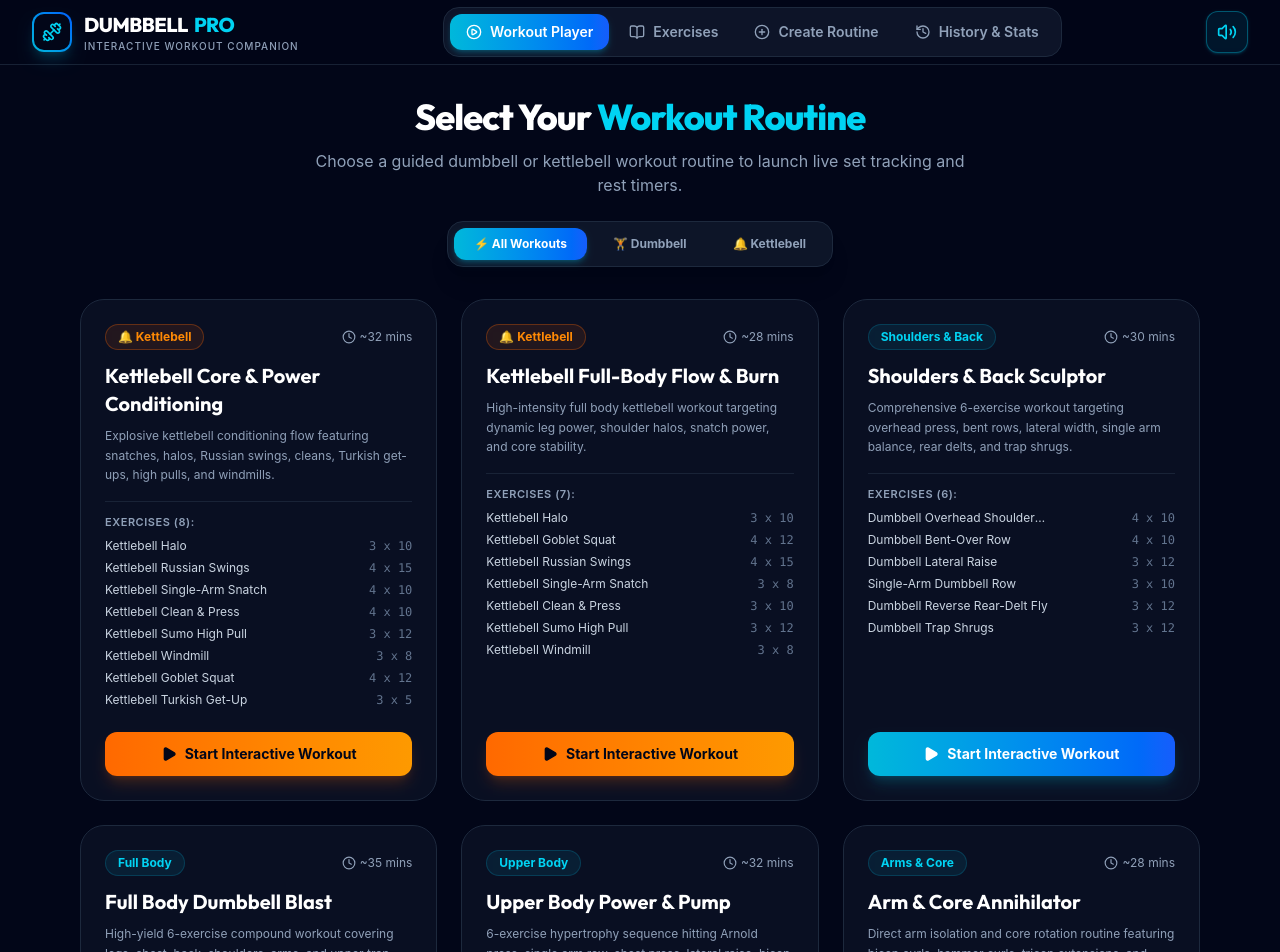
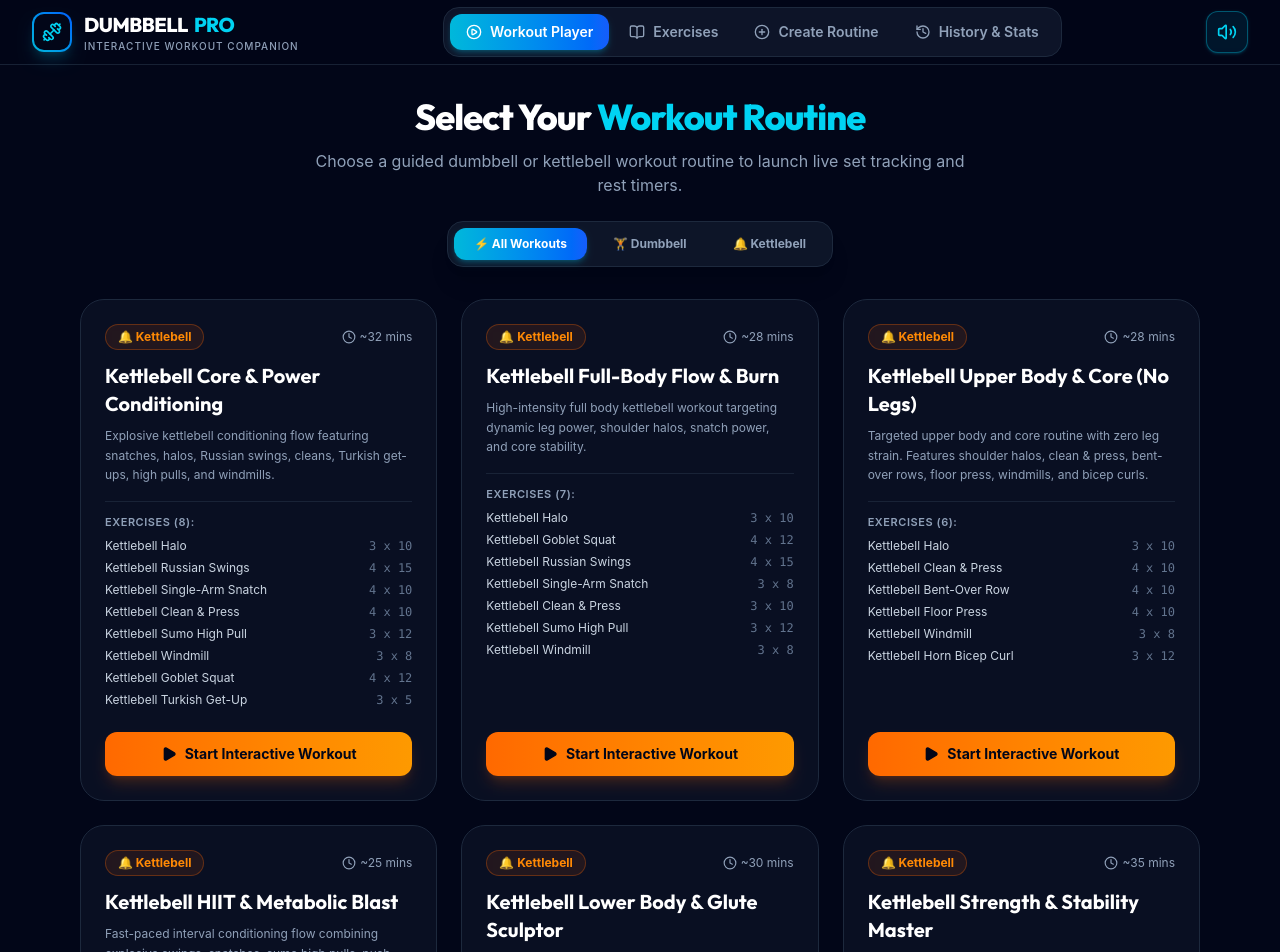
Before and after one commit to nutjaa/dumbell-workout, a React (Vite) app: page / in a window 1280 px wide. Shown: the top 952 px of the page. Built offline with nearby package versions, Linux system fonts and the light colour scheme.

Commit message:
feat: add six new kettlebell exercises and four corresponding training routines

```diff
--- a/src/data/exercises.js
+++ b/src/data/exercises.js
@@ -206,6 +206,157 @@ export const EXERCISES = [
     defaultWeight: 10,
     defaultRestSec: 45,
     animationType: 'kettlebell_halo'
+  },
+  {
+    id: 'kb-bent-over-row',
+    name: 'Kettlebell Bent-Over Row',
+    category: 'Kettlebell',
+    equipmentType: 'Kettlebell',
+    difficulty: 'Intermediate',
+    equipment: 'Single or Pair of Kettlebells',
+    targetMuscles: ['Latissimus Dorsi', 'Rhomboids', 'Middle Traps'],
+    secondaryMuscles: ['Biceps', 'Rear Deltoids', 'Core'],
+    description: 'Powerful pulling movement using a kettlebell to build upper back thickness and posture strength.',
+    steps: [
+      'Stand feet shoulder-width apart, hinge forward at hips with spine straight and knees soft.',
+      'Grip kettlebell handle with arm extended toward floor.',
+      'Drive elbow backward pulling kettlebell to lower rib cage.',
+      'Squeeze shoulder blade at top, then lower under control.'
+    ],
+    formTips: [
+      'Maintain flat back and neutral neck throughout.',
+      'Pull through elbow without using torso momentum.'
+    ],
+    defaultSets: 4,
+    defaultReps: 10,
+    defaultWeight: 16,
+    defaultRestSec: 60,
+    animationType: 'bent_over_row'
+  },
+  {
+    id: 'kb-floor-press',
+    name: 'Kettlebell Floor Press',
+    category: 'Kettlebell',
+    equipmentType: 'Kettlebell',
+    difficulty: 'Beginner',
+    equipment: 'Single or Pair of Kettlebells',
+    targetMuscles: ['Pectoralis Major', 'Anterior Deltoid'],
+    secondaryMuscles: ['Triceps', 'Core'],
+    description: 'Chest pressing variation performed on the floor to limit shoulder stress while building upper push power.',
+    steps: [
+      'Lie flat on back with knees bent, holding kettlebell in rack position at side of chest.',
+      'Press kettlebell straight up vertically until arm is locked overhead.',
+      'Pause briefly, then lower back down until triceps touch floor.',
+      'Pause on floor for a moment before pressing again.'
+    ],
+    formTips: [
+      'Keep wrists stacked straight over elbows.',
+      'Do not bounce triceps off the floor.'
+    ],
+    defaultSets: 4,
+    defaultReps: 10,
+    defaultWeight: 16,
+    defaultRestSec: 60,
+    animationType: 'chest_press'
+  },
+  {
+    id: 'kb-bicep-curl',
+    name: 'Kettlebell Horn Bicep Curl',
+    category: 'Kettlebell',
+    equipmentType: 'Kettlebell',
+    difficulty: 'Beginner',
+    equipment: 'Single Kettlebell',
+    targetMuscles: ['Biceps Brachii'],
+    secondaryMuscles: ['Brachialis', 'Forearms'],
+    description: 'Bicep curl holding kettlebell by the horns for peak biceps contraction and grip strength.',
+    steps: [
+      'Stand upright holding kettlebell by the horns in front of chest.',
+      'Lower weight until arms are fully extended at thighs.',
+      'Curl kettlebell up toward chest squeezing biceps tightly at top.',
+      'Lower under control to full arm lockout.'
+    ],
+    formTips: [
+      'Keep elbows pinned near ribcage without swinging torso.'
+    ],
+    defaultSets: 3,
+    defaultReps: 12,
+    defaultWeight: 12,
+    defaultRestSec: 45,
+    animationType: 'bicep_curl'
+  },
+  {
+    id: 'kb-romanian-deadlift',
+    name: 'Kettlebell Romanian Deadlift (RDL)',
+    category: 'Kettlebell',
+    equipmentType: 'Kettlebell',
+    difficulty: 'Intermediate',
+    equipment: 'Single or Pair of Kettlebells',
+    targetMuscles: ['Hamstrings', 'Gluteus Maximus'],
+    secondaryMuscles: ['Lower Back (Erector Spinae)', 'Core'],
+    description: 'Hinge movement targeting the posterior chain, hamstrings stretch, and glute strength with a kettlebell.',
+    steps: [
+      'Stand feet hip-width apart holding kettlebell by the handle in front of thighs.',
+      'Hinge back at hips pushing hips rearward with slight knee bend.',
+      'Lower kettlebell down shins until hamstrings feel full stretch.',
+      'Contract glutes and extend hips to return to standing.'
+    ],
+    formTips: [
+      'Keep spine flat and kettlebell path close to legs.'
+    ],
+    defaultSets: 4,
+    defaultReps: 10,
+    defaultWeight: 20,
+    defaultRestSec: 60,
+    animationType: 'bent_over_row'
+  },
+  {
+    id: 'kb-lunges',
+    name: 'Kettlebell Goblet / Rack Lunges',
+    category: 'Kettlebell',
+    equipmentType: 'Kettlebell',
+    difficulty: 'Intermediate',
+    equipment: 'Single Kettlebell',
+    targetMuscles: ['Quadriceps', 'Gluteus Maximus', 'Hamstrings'],
+    secondaryMuscles: ['Calves', 'Core Balance'],
+    description: 'Unilateral leg builder holding kettlebell at chest or rack position for leg strength and balance.',
+    steps: [
+      'Hold kettlebell at chest in goblet position or locked in shoulder rack.',
+      'Step forward with one leg and lower back knee toward floor until both knees bent at 90 degrees.',
+      'Drive through front heel to return to standing position.',
+      'Alternate legs each rep.'
+    ],
+    formTips: [
+      'Keep front knee aligned over ankle without caving inward.'
+    ],
+    defaultSets: 3,
+    defaultReps: 10,
+    defaultWeight: 12,
+    defaultRestSec: 60,
+    animationType: 'goblet_squat'
+  },
+  {
+    id: 'kb-renegade-row',
+    name: 'Kettlebell Renegade Row',
+    category: 'Kettlebell',
+    equipmentType: 'Kettlebell',
+    difficulty: 'Advanced',
+    equipment: 'Pair of Kettlebells',
+    targetMuscles: ['Latissimus Dorsi', 'Core / Abs'],
+    secondaryMuscles: ['Rhomboids', 'Shoulders', 'Triceps'],
+    description: 'Advanced plank row holding kettlebell handles for core anti-rotation stability and back power.',
+    steps: [
+      'Assume high plank position gripping handles of two kettlebells on floor, feet wide.',
+      'Keep core rigid, row one kettlebell up to lower hip while balancing on opposite hand.',
+      'Lower kettlebell to floor under control, then alternate to opposite side.'
+    ],
+    formTips: [
+      'Squeeze glutes and core tight to keep hips from rotating.'
+    ],
+    defaultSets: 3,
+    defaultReps: 10,
+    defaultWeight: 14,
+    defaultRestSec: 60,
+    animationType: 'renegade_row'
   },
 
   // --- DUMBBELL EXERCISES SECTION ---
--- a/src/data/routines.js
+++ b/src/data/routines.js
@@ -35,6 +35,73 @@ export const DEFAULT_ROUTINES = [
       { exerciseId: 'kb-clean-press', sets: 3, targetReps: 10, targetWeight: 12, restSec: 60 },
       { exerciseId: 'kb-high-pull', sets: 3, targetReps: 12, targetWeight: 14, restSec: 45 },
       { exerciseId: 'kb-windmill', sets: 3, targetReps: 8, targetWeight: 10, restSec: 45 }
+    ]
+  },
+  {
+    id: 'routine-kb-upper-core-nolegs',
+    title: 'Kettlebell Upper Body & Core (No Legs)',
+    category: 'Kettlebell',
+    equipmentType: 'Kettlebell',
+    description: 'Targeted upper body and core routine with zero leg strain. Features shoulder halos, clean & press, bent-over rows, floor press, windmills, and bicep curls.',
+    estimatedMinutes: 28,
+    difficulty: 'Intermediate',
+    exercises: [
+      { exerciseId: 'kb-halo', sets: 3, targetReps: 10, targetWeight: 10, restSec: 45 },
+      { exerciseId: 'kb-clean-press', sets: 4, targetReps: 10, targetWeight: 14, restSec: 60 },
+      { exerciseId: 'kb-bent-over-row', sets: 4, targetReps: 10, targetWeight: 16, restSec: 60 },
+      { exerciseId: 'kb-floor-press', sets: 4, targetReps: 10, targetWeight: 16, restSec: 60 },
+      { exerciseId: 'kb-windmill', sets: 3, targetReps: 8, targetWeight: 10, restSec: 45 },
+      { exerciseId: 'kb-bicep-curl', sets: 3, targetReps: 12, targetWeight: 12, restSec: 45 }
+    ]
+  },
+  {
+    id: 'routine-kb-hiit-metabolic',
+    title: 'Kettlebell HIIT & Metabolic Blast',
+    category: 'Kettlebell',
+    equipmentType: 'Kettlebell',
+    description: 'Fast-paced interval conditioning flow combining explosive swings, snatches, sumo high pulls, push-presses, and core halos for max calorie burn.',
+    estimatedMinutes: 25,
+    difficulty: 'Advanced',
+    exercises: [
+      { exerciseId: 'kb-swings', sets: 4, targetReps: 20, targetWeight: 16, restSec: 45 },
+      { exerciseId: 'kb-snatch', sets: 4, targetReps: 12, targetWeight: 14, restSec: 45 },
+      { exerciseId: 'kb-high-pull', sets: 4, targetReps: 15, targetWeight: 16, restSec: 45 },
+      { exerciseId: 'kb-clean-press', sets: 3, targetReps: 10, targetWeight: 14, restSec: 60 },
+      { exerciseId: 'kb-halo', sets: 3, targetReps: 12, targetWeight: 10, restSec: 45 },
+      { exerciseId: 'kb-goblet-squat', sets: 3, targetReps: 15, targetWeight: 16, restSec: 45 }
+    ]
+  },
+  {
+    id: 'routine-kb-lower-glute',
+    title: 'Kettlebell Lower Body & Glute Sculptor',
+    category: 'Kettlebell',
+    equipmentType: 'Kettlebell',
+    description: 'Lower-body centric workout loading quads, hamstrings, and glutes with goblet squats, Romanian deadlifts, Russian swings, and lunges.',
+    estimatedMinutes: 30,
+    difficulty: 'Intermediate',
+    exercises: [
+      { exerciseId: 'kb-goblet-squat', sets: 4, targetReps: 12, targetWeight: 16, restSec: 60 },
+      { exerciseId: 'kb-romanian-deadlift', sets: 4, targetReps: 10, targetWeight: 20, restSec: 60 },
+      { exerciseId: 'kb-swings', sets: 4, targetReps: 15, targetWeight: 16, restSec: 45 },
+      { exerciseId: 'kb-lunges', sets: 3, targetReps: 10, targetWeight: 12, restSec: 60 },
+      { exerciseId: 'kb-high-pull', sets: 3, targetReps: 12, targetWeight: 16, restSec: 45 }
+    ]
+  },
+  {
+    id: 'routine-kb-strength-flow',
+    title: 'Kettlebell Strength & Stability Master',
+    category: 'Kettlebell',
+    equipmentType: 'Kettlebell',
+    description: 'Comprehensive technical strength routine emphasizing Turkish get-ups, single-arm snatches, heavy clean & press, windmills, and renegade rows.',
+    estimatedMinutes: 35,
+    difficulty: 'Advanced',
+    exercises: [
+      { exerciseId: 'kb-turkish-getup', sets: 4, targetReps: 5, targetWeight: 14, restSec: 75 },
+      { exerciseId: 'kb-clean-press', sets: 4, targetReps: 8, targetWeight: 16, restSec: 60 },
+      { exerciseId: 'kb-snatch', sets: 4, targetReps: 8, targetWeight: 14, restSec: 60 },
+      { exerciseId: 'kb-windmill', sets: 3, targetReps: 8, targetWeight: 12, restSec: 60 },
+      { exerciseId: 'kb-renegade-row', sets: 3, targetReps: 10, targetWeight: 14, restSec: 60 },
+      { exerciseId: 'kb-goblet-squat', sets: 3, targetReps: 10, targetWeight: 18, restSec: 60 }
     ]
   },
 
```
